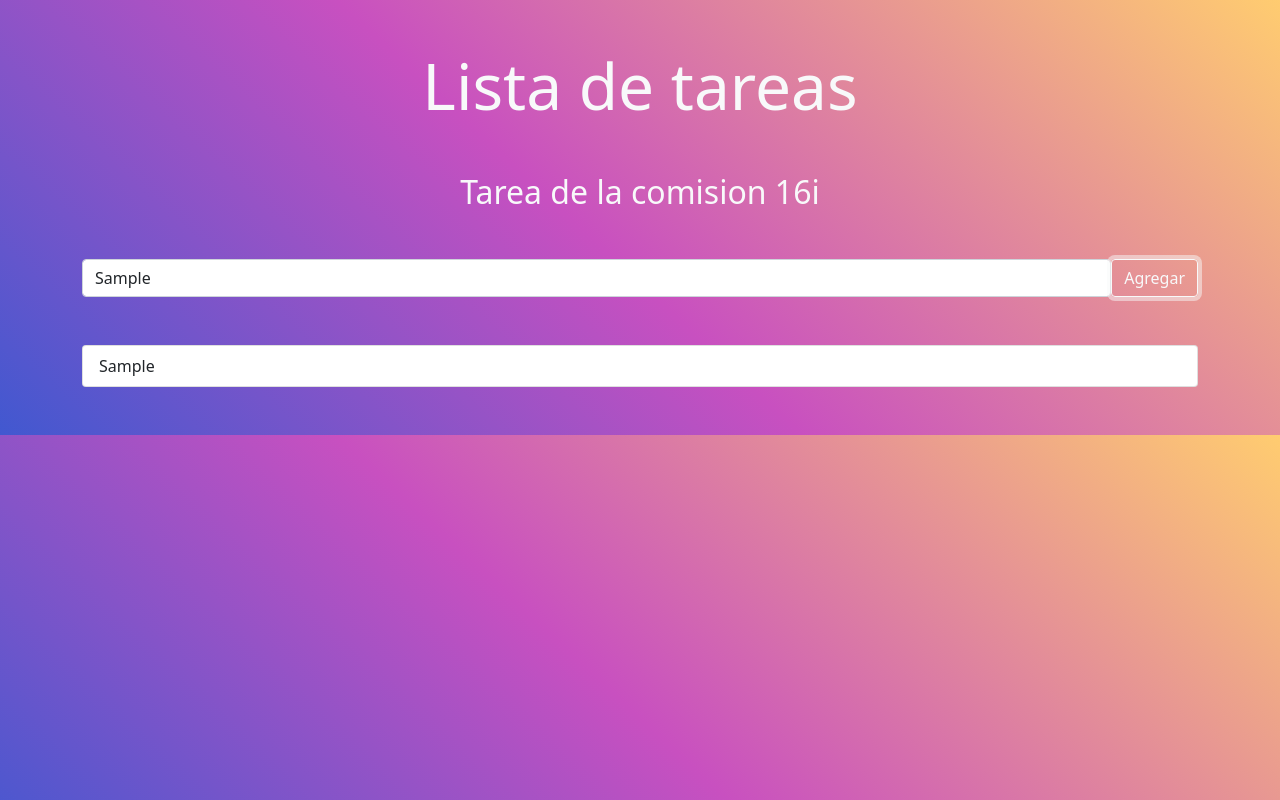
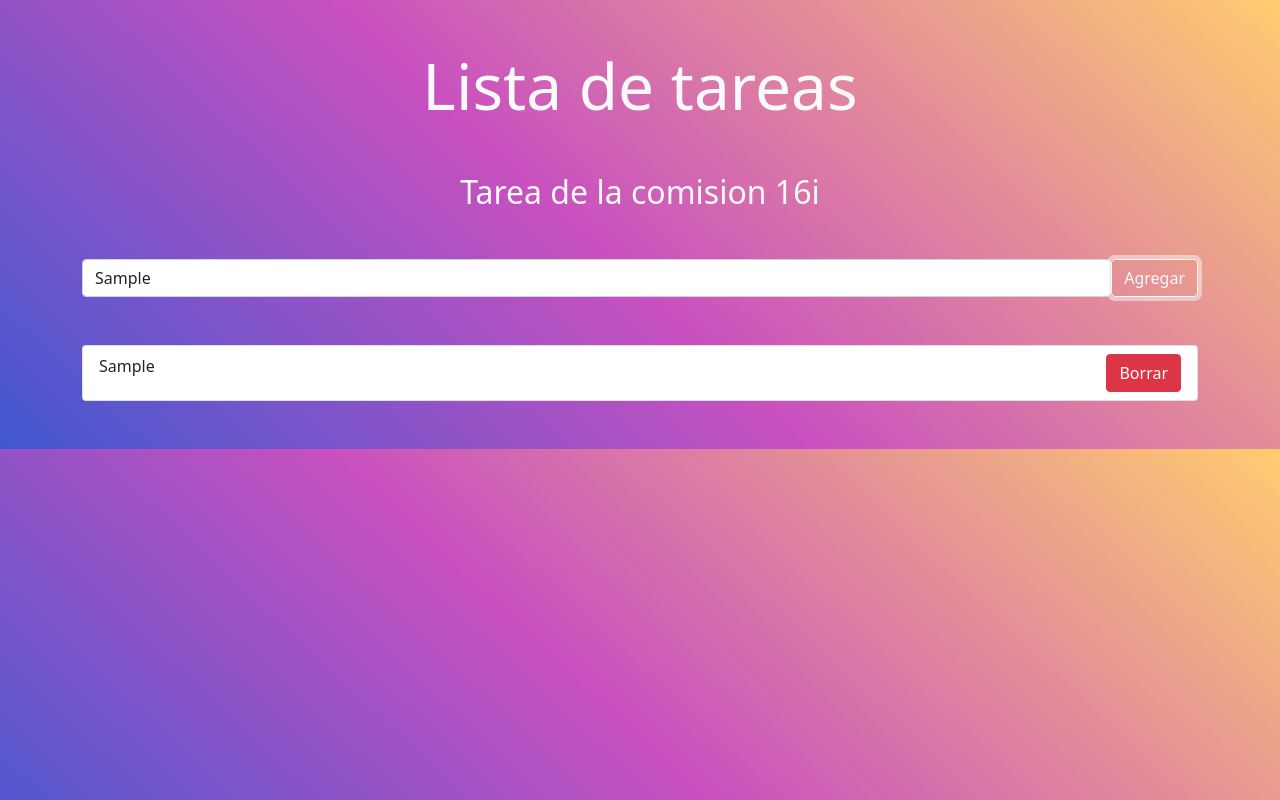
Before and after one commit to facundomoya/ReactListaTareas, a React (Create React App) app: page / in a window 1280 px wide. Both pictures are taken after typing "Sample" into the empty fields and a click on the button "Agregar". Built offline with nearby package versions, Linux system fonts and the light colour scheme.

Commit message:
se completo el codigo para que aparezca la lista y al mismo tiempo se agrego la funcion borrar para cada una de las mismas

```diff
--- a/src/components/FormTareas.js
+++ b/src/components/FormTareas.js
@@ -1,36 +1,55 @@
-import React, {useState} from 'react';
-import ListaTareas from './ListaTareas';
+import React, { useState } from "react";
+import ListaTareas from "./ListaTareas";
 
 const FormTareas = () => {
   //aqui va la logica
   //crar los state necesarios
-    const [tareaIndividual,setTareaIndividual] = useState("")
-    const [tareas,setTareas]= useState([])
+  const [tareaIndividual, setTareaIndividual] = useState("");
+  const [tareas, setTareas] = useState([]);
 
-    const guardarTarea=(e)=>{
-        console.log(e.target.value)
-        setTareaIndividual(e.target.value)//quiero que lo que se guarde dentro del state sea lo que estoy tipeando en el input
-    }
-    const handleSubmit = (e)=>{
-        e.preventDefault()
-        console.log("desde handlesubmit")
-        setTareas([...tareas,tareaIndividual])
+/*   const guardarTarea = (e) => {
+    console.log(e.target.value);
+    setTareaIndividual(e.target.value); //quiero que lo que se guarde dentro del state sea lo que estoy tipeando en el input
+  }; */
+
+  const handleSubmit = (e) => {
+    e.preventDefault();
+    console.log("desde handlesubmit");
+    setTareas([...tareas, tareaIndividual]);
     //limpiar el input
-        setTareaIndividual("")
+    setTareaIndividual("");
+  };
 
-    }
+  const borrarTarea = (nombre) => {
+    let arregloModificado = tareas.filter((tarea) => {
+      return tarea !== nombre;
+    });
+    console.log(arregloModificado);
+    setTareas(arregloModificado);
+  };
+
   return (
     //aqui va el maquetado y muy poca logica
 
     <>
       <form className="container my-5" onSubmit={handleSubmit}>
         <div className="mb-3 d-flex">
-        <input type="text" placeholder="Ingrese una tarea" className="form-control" onChange={e=> setTareaIndividual(e.target.value)} />
-        <button type="submit" className="btn btn-outline-light">Agregar</button>
+          <input
+            type="text"
+            placeholder="Ingrese una tarea"
+            className="form-control"
+            onChange={(e) => setTareaIndividual(e.target.value)}
+          />
+          <button type="submit" className="btn btn-outline-light">
+            Agregar
+          </button>
         </div>
       </form>
       <section className="container">
-            <ListaTareas arregloTareas={tareas}></ListaTareas>
+        <ListaTareas
+          arregloTareas={tareas}
+          borrarTarea={borrarTarea}
+        ></ListaTareas>
       </section>
     </>
   );
--- a/src/components/ItemTarea.js
+++ b/src/components/ItemTarea.js
@@ -1,9 +1,17 @@
-import React from 'react';
+import React from "react";
 
 const ItemTarea = (props) => {
-    return (
-        <li className="list-group-item">{props.dato}</li>
-    );
+  return (
+    <li className="list-group-item d-flex justify-content-between">
+      {props.dato}{" "}
+      <button
+        className="btn btn-danger"
+        onClick={()=>props.borrarTarea(props.dato)}
+      >
+        Borrar
+      </button>
+    </li>
+  );
 };
 
 export default ItemTarea;
--- a/src/components/ListaTareas.js
+++ b/src/components/ListaTareas.js
@@ -5,7 +5,7 @@ const ListaTareas = (props) => {
     return (
         <ul className="list-group my-5">
             {
-                props.arregloTareas.map((elemento,indice)=><ItemTarea key={indice} dato={elemento}></ItemTarea>)
+                props.arregloTareas.map((elemento,indice)=><ItemTarea key={indice} dato={elemento} borrarTarea={props.borrarTarea}></ItemTarea>)
             }
         </ul>
     );
```
Lines whose indentation alone changed are shown as unchanged.
